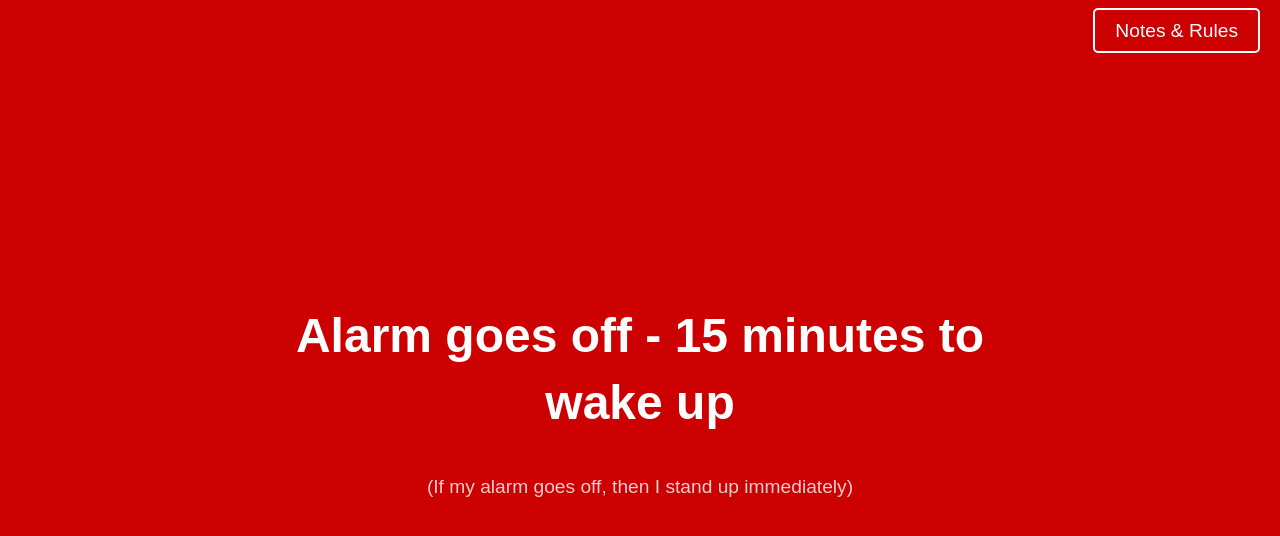
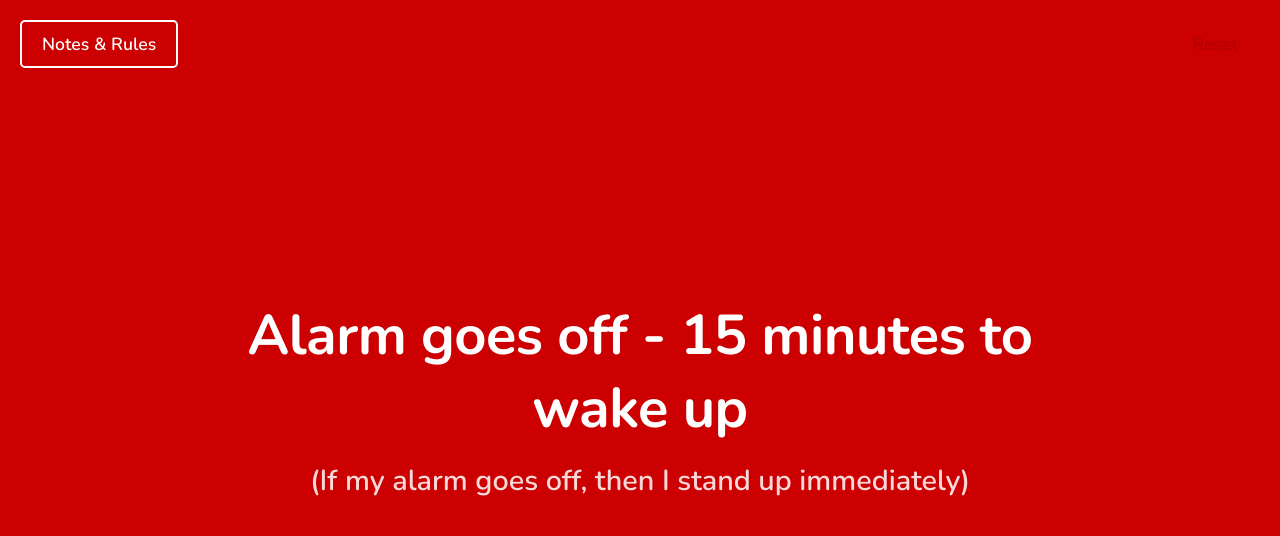
Before and after one commit to hjlwarnock01-web/daily-routine, a plain HTML site: page index.html in a window 1280 px wide. Drawn offline with nearby package versions, Linux system fonts and the light colour scheme.

Commit message:
Update index.html

```diff
--- a/index.html
+++ b/index.html
@@ -4,6 +4,9 @@
     <meta charset="UTF-8">
     <meta name="viewport" content="width=device-width, initial-scale=1.0">
     <title>Daily Routine Tracker</title>
+    <link rel="preconnect" href="https://fonts.googleapis.com">
+    <link rel="preconnect" href="https://fonts.gstatic.com" crossorigin>
+    <link href="https://fonts.googleapis.com/css2?family=Nunito:wght@600;700;800&display=swap" rel="stylesheet">
     <style>
         * {
             margin: 0;
@@ -12,7 +15,7 @@
         }
 
         body {
-            font-family: 'Arial', sans-serif;
+            font-family: 'Nunito', -apple-system, BlinkMacSystemFont, 'Segoe UI', sans-serif;
             background-color: #CC0000;
             color: white;
             display: flex;
@@ -38,40 +41,68 @@
         }
 
         .task {
-            font-size: 3rem;
-            font-weight: bold;
-            margin-bottom: 40px;
-            line-height: 1.4;
+            font-size: 3.5rem;
+            font-weight: 700;
+            margin-bottom: 15px;
+            line-height: 1.3;
+            letter-spacing: -0.5px;
         }
 
         .implementation {
-            font-size: 1.2rem;
-            opacity: 0.8;
-            margin-top: 20px;
+            font-size: 1.8rem;
+            opacity: 0.85;
+            margin-top: 5px;
+            font-weight: 600;
         }
 
-        .nav {
+        .nav-left {
+            position: fixed;
+            top: 20px;
+            left: 20px;
+        }
+
+        .nav-right {
             position: fixed;
             top: 20px;
             right: 20px;
         }
 
-        .nav a {
+        .nav-left a, .nav-right button {
             color: white;
             text-decoration: none;
-            font-size: 1.2rem;
+            font-size: 1.1rem;
             padding: 10px 20px;
             border: 2px solid white;
             border-radius: 5px;
             transition: all 0.3s;
+            background: transparent;
+            cursor: pointer;
+            font-family: inherit;
+            display: inline-block;
         }
 
-        body.completed .nav a {
-            color: black;
+        .nav-right button {
+            background-color: #CC0000;
+            border-color: #CC0000;
+            color: #B30000;
+        }
+
+        body.completed .nav-left a,
+        body.completed .nav-right button {
             border-color: black;
         }
 
-        .nav a:hover {
+        body.completed .nav-left a {
+            color: black;
+        }
+
+        body.completed .nav-right button {
+            background-color: #00CC00;
+            border-color: #00CC00;
+            color: #009900;
+        }
+
+        .nav-left a:hover, .nav-right button:hover {
             background-color: rgba(255, 255, 255, 0.2);
         }
 
@@ -81,14 +112,23 @@
             }
 
             .implementation {
+                font-size: 1.1rem;
+            }
+
+            .nav-left a, .nav-right button {
                 font-size: 1rem;
+                padding: 8px 15px;
             }
         }
     </style>
 </head>
 <body>
-    <div class="nav">
+    <div class="nav-left">
         <a href="notes.html">Notes & Rules</a>
+    </div>
+
+    <div class="nav-right">
+        <button id="resetBtn" onclick="resetTracker()">Reset</button>
     </div>
 
     <div class="container">
@@ -248,7 +288,14 @@
             }
         }
 
-        document.body.addEventListener('click', function() {
+        function resetTracker() {
+            event.stopPropagation();
+            currentIndex = 0;
+            updateTask();
+        }
+
+        document.body.addEventListener('click', function(event) {
+            if (event.target.id === 'resetBtn' || event.target.closest('.nav-left') || event.target.closest('.nav-right')) return;
             if (isCompleting) return;
 
             isCompleting = true;
```
